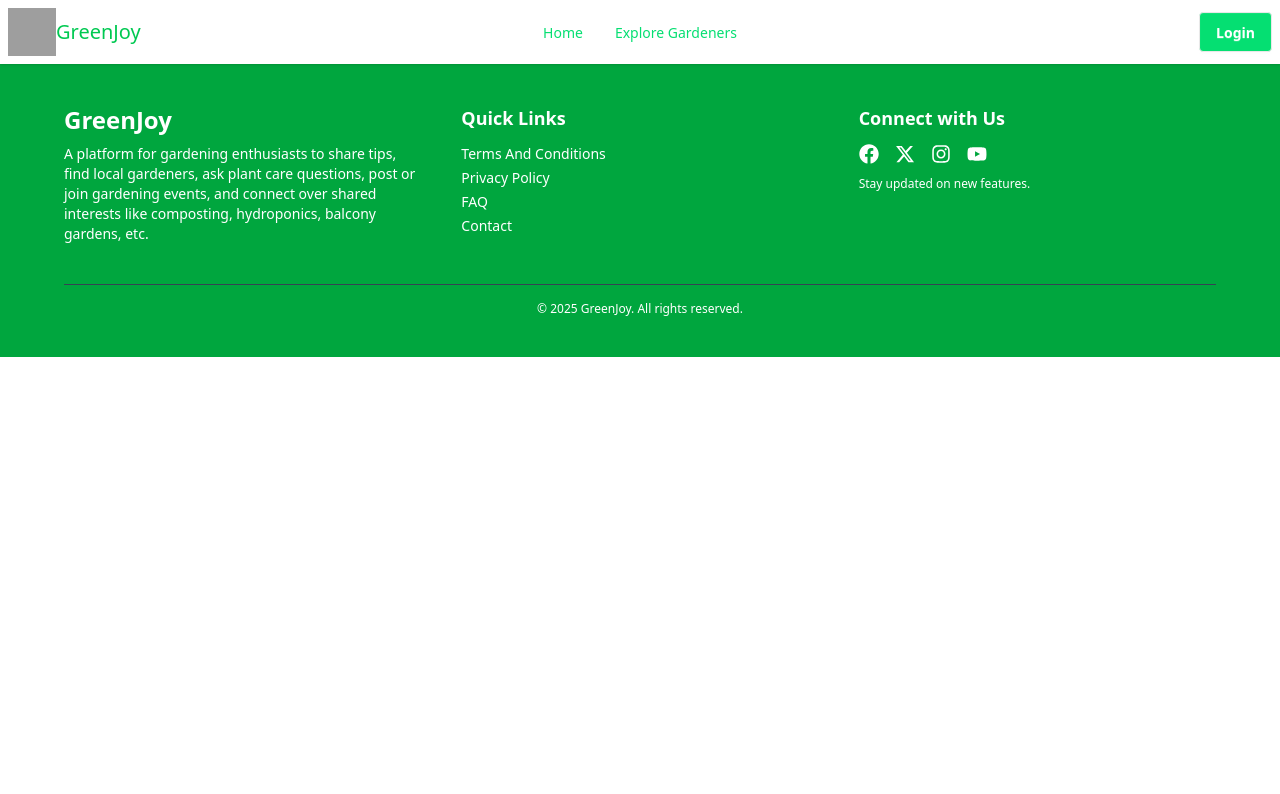
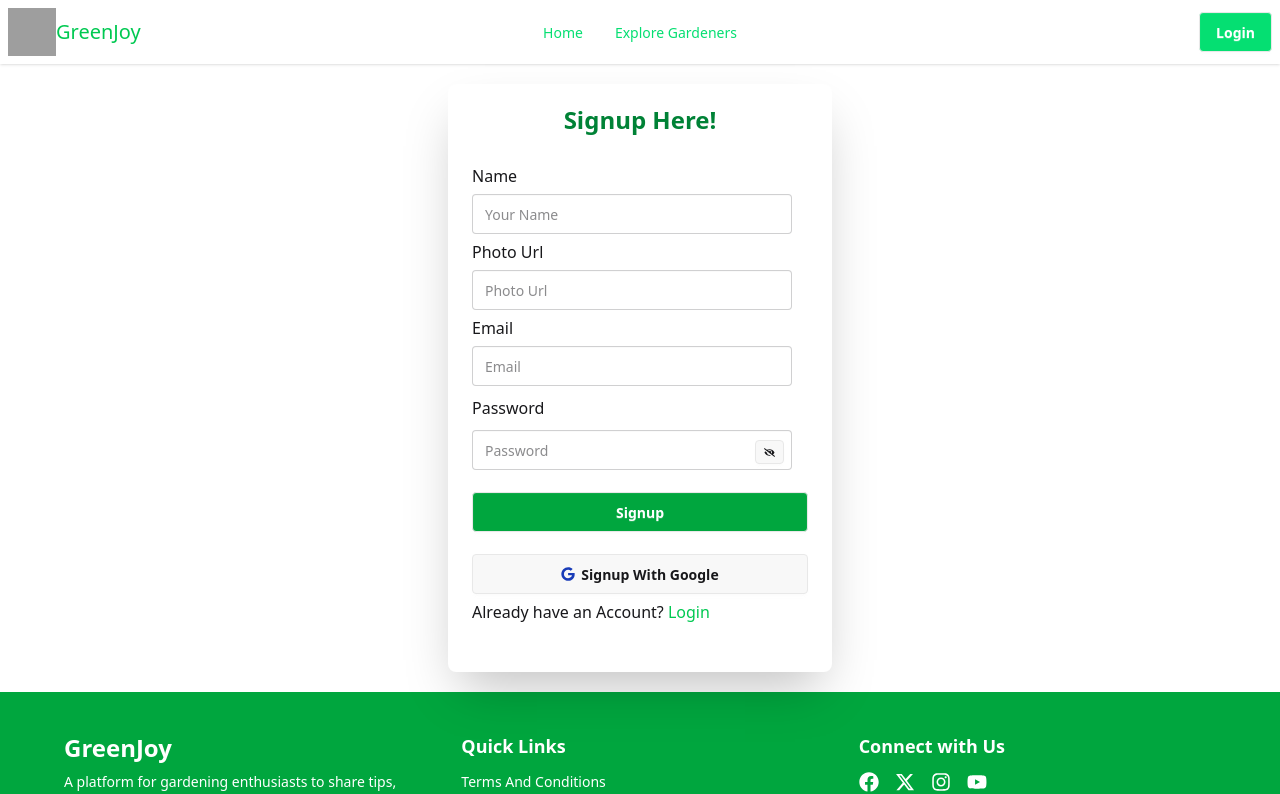
Before and after one commit to TasmiaTory37/GreenJoy-A10-client, a React (Vite) app: page /signup in a window 1280 px wide. Shown: the top 794 px of the page. Built offline with nearby package versions, Linux system fonts and the light colour scheme; grey boxes are pictures that could not be loaded.

Commit message:
Signup page added

```diff
--- a/src/pages/Signup.jsx
+++ b/src/pages/Signup.jsx
@@ -1,9 +1,49 @@
-import React from 'react';
+import React, { useState } from 'react';
+import { FaEye, FaEyeSlash, FaGoogle } from 'react-icons/fa';
+import { Link } from 'react-router';
 
 const Signup = () => {
+      const [showPassword,setShowPassword]=useState(false)
     return (
         <div>
+            <div className='flex justify-center items-center my-5'>
 
+                <div  className="card bg-base-100 w-full max-w-sm shrink-0 shadow-2xl py-5">
+                    <h2 className='text-center font-bold text-green-700 text-2xl'>Signup Here!</h2>
+                    <form  className="card-body ">
+                        <fieldset className="fieldset">
+                            <label className="text-base">Name</label>
+                            <input type="text" name='name' className="input" placeholder="Your Name" required />
+
+                            <label className="text-base">Photo Url</label>
+                            <input type="text" name='url' className="input" placeholder="Photo Url" required />
+                            <label className="text-base">Email</label>
+                            <input type="email" name='email' className="input" placeholder="Email" required />
+
+                            <label className="text-base fieldset">Password</label>
+
+                            <input type={showPassword ? 'text' : 'password'} name='pass'
+                            placeholder="Password"
+                            className="input" required />
+
+                            <button
+                            onClick={()=>setShowPassword(!showPassword)}
+                            className='btn btn-xs absolute right-12 bottom-52'>
+                            {
+                            showPassword ?<FaEye></FaEye> :<FaEyeSlash></FaEyeSlash>
+                            }
+                            </button>
+
+                            <button className="btn bg-green-600 text-white mt-4">Signup</button>
+
+                            <button className='btn  mt-4 '><FaGoogle className='text-blue-800'></FaGoogle> Signup With Google</button>
+
+                            <p className=' text-base'>Already have an Account? <Link className='text-green-500 link link-hover' to="/login">Login</Link>  </p>
+                        </fieldset>
+                    </form>
+                </div>
+
+            </div>
         </div>
     );
 };
```
